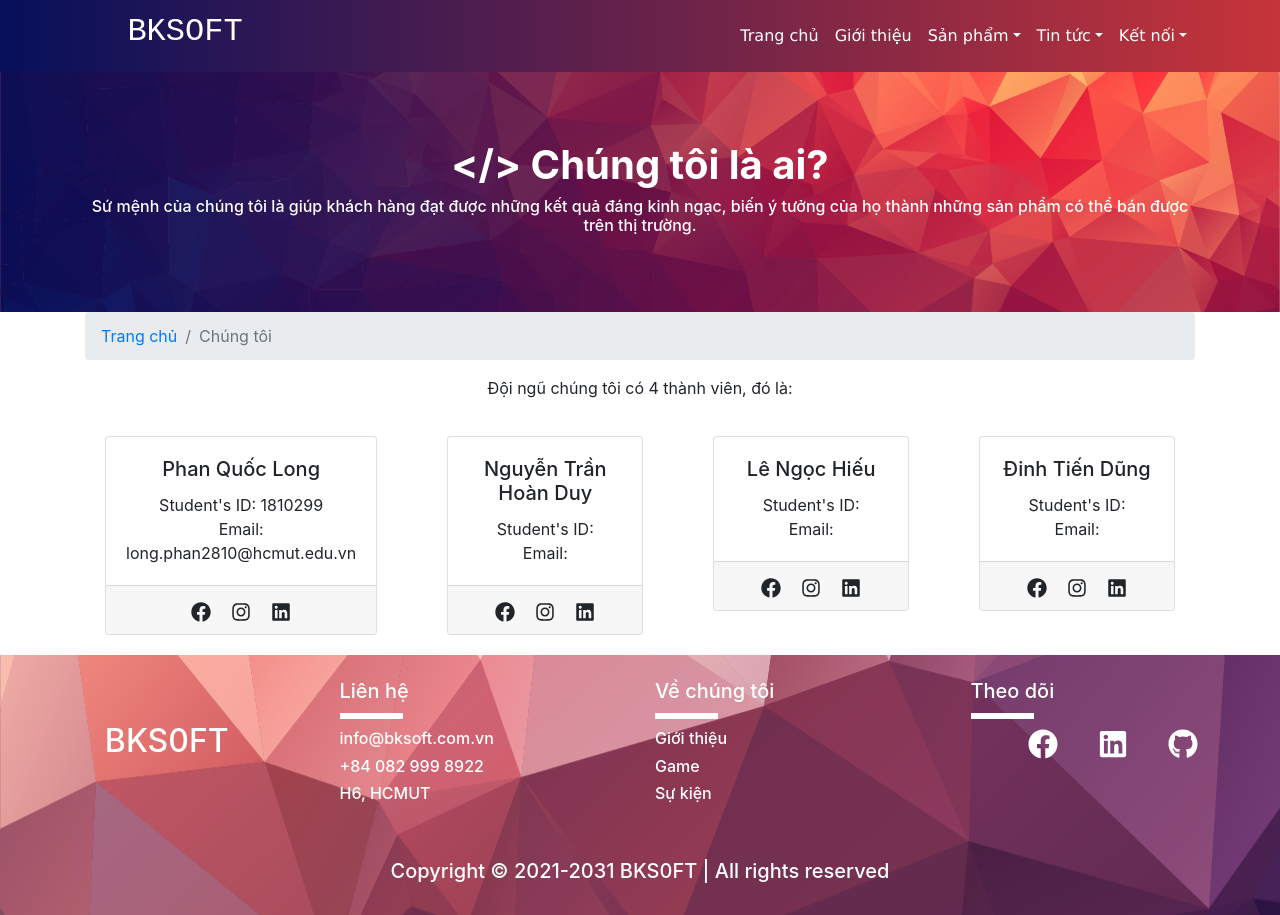
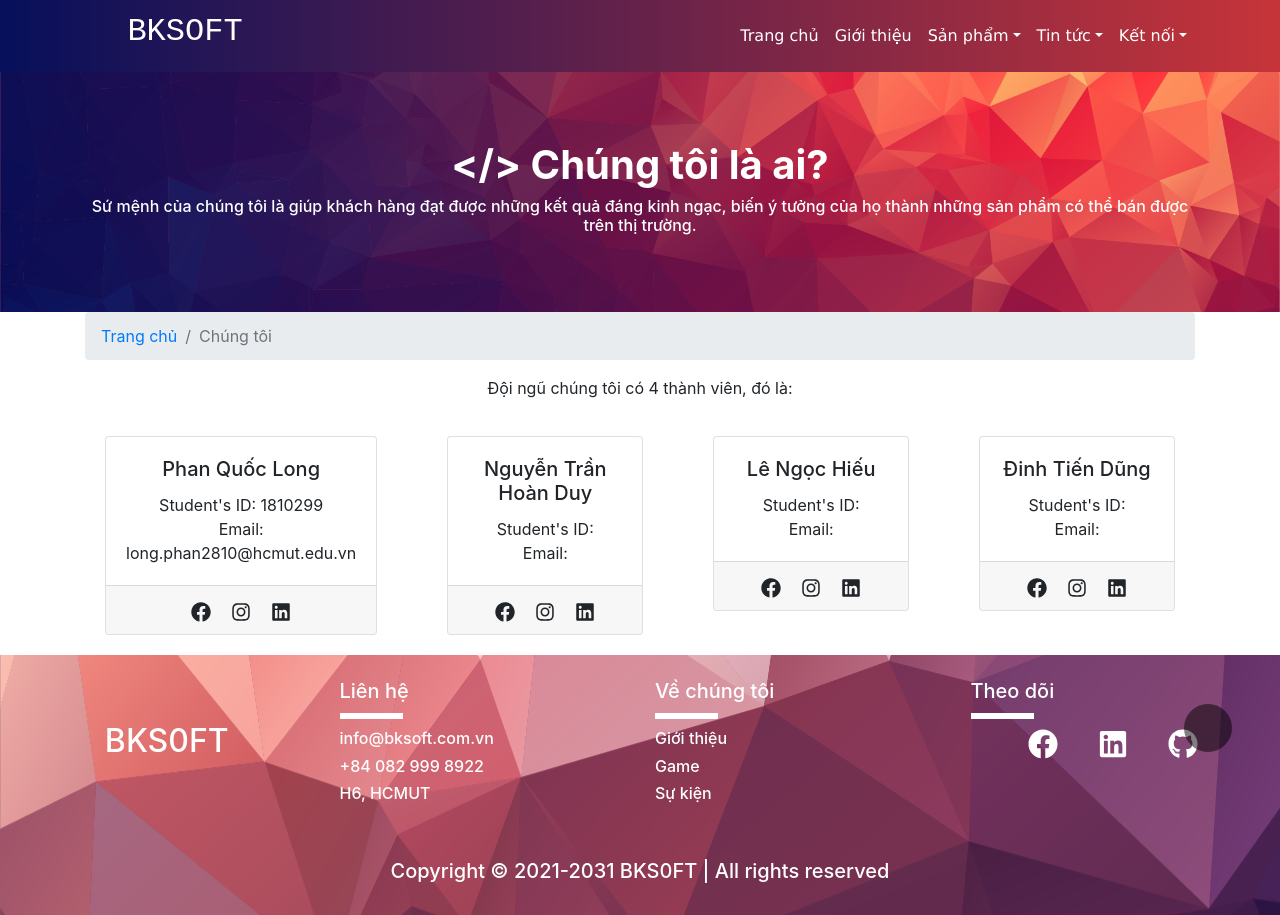
Before and after one commit to phqlong/BKSOFT-Website, a React (Create React App) app: page /aboutus in a window 1280 px wide. Built offline with nearby package versions, Linux system fonts and the light colour scheme.

Commit message:
stick header to top, add scroll top top button

```diff
--- a/src/components/Header/Header.css
+++ b/src/components/Header/Header.css
@@ -21,6 +21,9 @@
     font-family: Verdana, sans-serif;
     color: white !important;
 }
+.nav-link:hover{
+    background-color: rgba(0, 0, 0, 0.3);
+}
 @media only screen and (max-width: 991px){
     .nav-link{
         text-align: left;
--- a/src/components/Header/Header.js
+++ b/src/components/Header/Header.js
@@ -1,4 +1,4 @@
-import { useState } from "react"
+import { useState, Component } from "react"
 import { AiOutlineSearch } from 'react-icons/ai'
 import { Link, Redirect, useHistory } from 'react-router-dom'
 import { Form ,Col, Dropdown, DropdownItem, DropdownMenu, DropdownToggle, FormGroup, Input, InputGroup, InputGroupAddon, List, Row } from "reactstrap"
@@ -10,8 +10,23 @@ import {Nav, Navbar, NavDropdown, FormControl, Button, Container } from 'react-b
 import "./Header.css"
 
 
-const Header = () => {
-
+class Header extends Component{
+    componentDidMount(){
+        const navbar = document.getElementsByClassName("navbar")[0];
+        window.onscroll = () => {
+            if(document.body.scrollTop > 20 ||  document.documentElement.scrollTop > 20){
+                navbar.style.position = "fixed";
+                navbar.style.zIndex = "2";
+                navbar.style.width = "100%";
+                navbar.style.background = "rgba(0,0,0,0.6)";
+            }
+            else{
+                navbar.style.position = "relative";
+                navbar.style.background = "linear-gradient(to left, #c63439, #06105b)";
+            }
+        }
+    }
+    render(){
         return (
             <Navbar collapseOnSelect expand="lg" id="header" className="navbar">
                 <Container>
@@ -52,6 +67,6 @@ const Header = () => {
             </Navbar>
         )
     }
-
+}
 
 export default Header
--- a/src/components/ScrollTop/ScrollTop.css
+++ b/src/components/ScrollTop/ScrollTop.css
@@ -2,5 +2,11 @@
     position: fixed;
     bottom: 3rem;
     right: 3rem;
-    width: 30px;
+    width: 3rem;
+    height: 3rem;
+    font-size: 3rem;
+    color: white;
+    background: rgba(0, 0, 0, 0.5);
+    border-radius: 50%;
+    cursor: pointer;
 }
--- a/src/components/ScrollTop/ScrollTop.js
+++ b/src/components/ScrollTop/ScrollTop.js
@@ -1,4 +1,4 @@
-import { useState } from "react"
+import { useState, Component } from "react"
 import { AiOutlineSearch } from 'react-icons/ai'
 import { Link, Redirect, useHistory } from 'react-router-dom'
 import { Form ,Col, Dropdown, DropdownItem, DropdownMenu, DropdownToggle, FormGroup, Input, InputGroup, InputGroupAddon, List, Row } from "reactstrap"
@@ -9,10 +9,19 @@ import {Nav, Navbar, NavDropdown, FormControl, Button, Container } from 'react-b
 
 import "./ScrollTop.css"
 
-const ScrollTop = () => {
-    return(
-        <i id="scroll-top" className="icofont-arrow-up"></i>
-    );
+
+class ScrollTop extends Component{
+    componentDidMount(){
+        const scrollTop = document.getElementById("scroll-top");
+        scrollTop.addEventListener("click", () =>{
+            window.scrollTo(0,0);
+        })
+    }
+    render(){
+        return (
+            <i id="scroll-top" className="icofont-rounded-up"></i>
+        )
+    }
 }
 
 export default ScrollTop
--- a/src/index.css
+++ b/src/index.css
@@ -1,3 +1,6 @@
+html{
+  scroll-behavior: smooth;
+}
 body {
   margin: 0;
   font-family: -apple-system, BlinkMacSystemFont, 'Segoe UI', 'Roboto', 'Oxygen',
--- a/src/views/Home/Home.js
+++ b/src/views/Home/Home.js
@@ -42,6 +42,7 @@ class Home extends Component {
                 headerBrand.style.display = "none";
             } else {
                 navbar.style.background = "rgba(0, 0, 0, 0.3)";
+                headerBrand.style.display = "block";
             }
         };
         fixNav(x);
```
Lines whose indentation alone changed are shown as unchanged.
